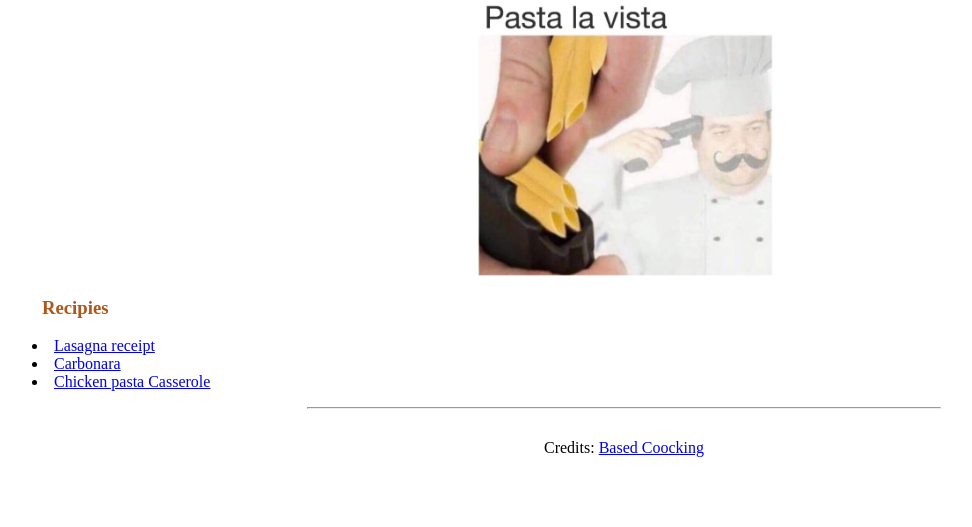
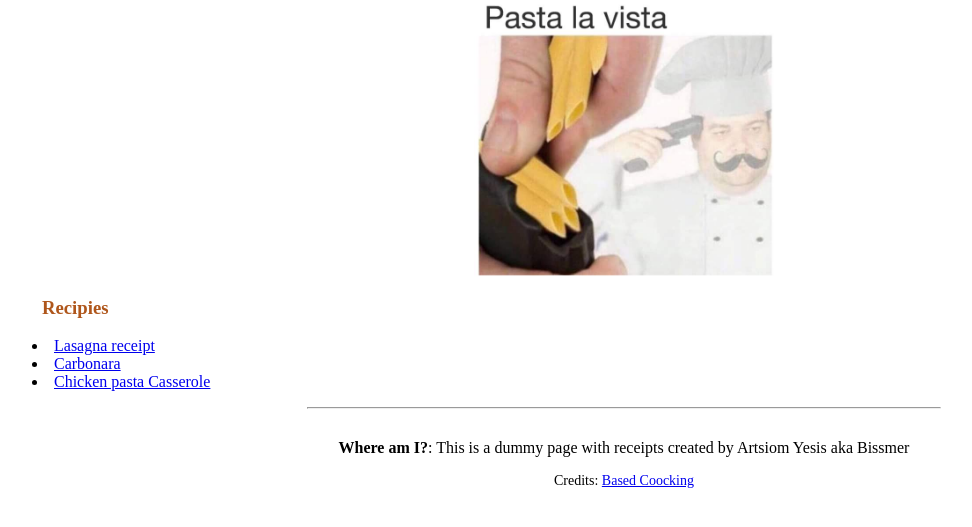
Before and after one commit to Bissmer/bissmer.github.io, a plain HTML site: page index.html in a window 1280 px wide. Shown: the part 105-632 px from the top of the page, without its empty margins (16-988 px from the left). Drawn offline with Linux system fonts and the light colour scheme.

Commit message:
changed credits section

```diff
--- a/index.html
+++ b/index.html
@@ -27,7 +27,8 @@
         </div>
         <hr class="end-horizontal">
         <div class="credits">
-            Credits: <a href="https://based.cooking/">Based Coocking </a>
+            <p><span id="bold-text">Where am I?</span>: This is a dummy page with receipts created by Artsiom Yesis aka Bissmer</p>
+            <p id="small-credits">Credits: <a href="https://based.cooking/">Based Coocking </a></p>
         </div>
     </body>
 </html>
--- a/odin_recipies/style.css
+++ b/odin_recipies/style.css
@@ -43,6 +43,10 @@ h1#main-header {
     text-align: center;
 }
 
+.credits > #small-credits {
+    font-size: 14px;
+}
+
 .end-horizontal {
     width: 50%;
     margin: 0 auto;
@@ -64,3 +68,7 @@ ol>li:before {
     text-align:right;
     content:counter(item) ".";
   }
+
+  #bold-text {
+      font-weight: bold;
+  }
```
Also changed, not shown: odin_recipies/carbonara.html (+1 -1 lines), odin_recipies/chicken_pasta.html (+1 -1 lines), odin_recipies/lasagna.html (+1 -1 lines).
